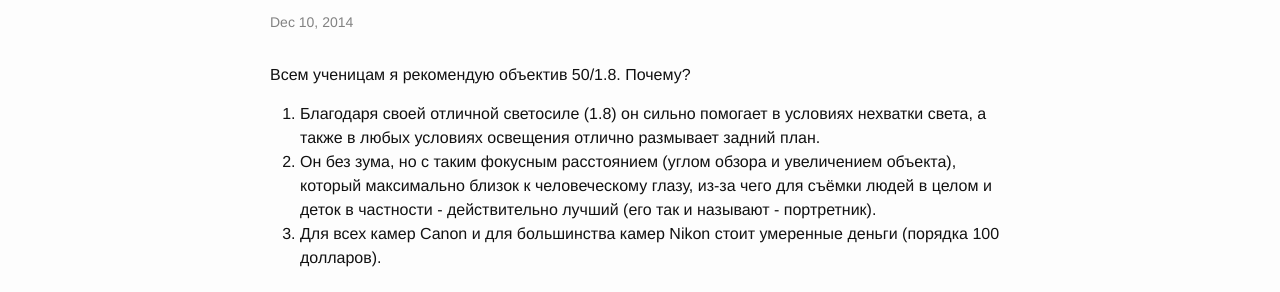
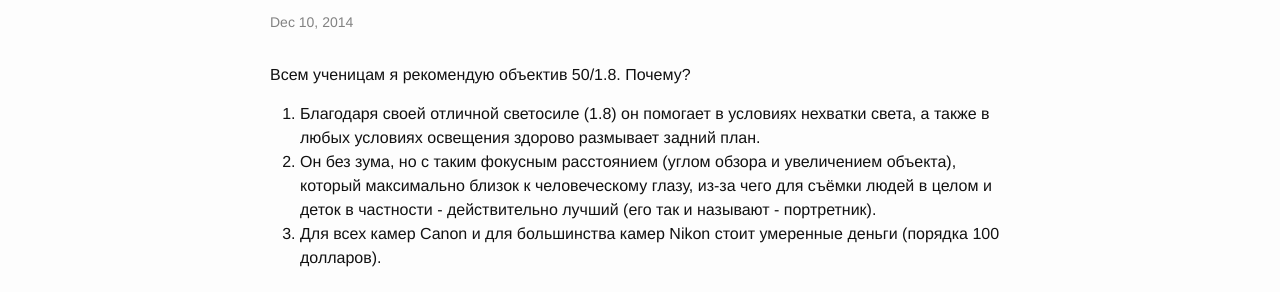
Before and after one commit to minaeva/minaeva.github.io, a Jekyll site: the page built from _posts/2014-12-10-lense50-1.8.md, in a window 1280 px wide. Shown: the part 137-429 px from the top of the page. Built offline with Jekyll 4.4.1, drawn with Linux system fonts in a browser that asks for light colours.

Commit message:
Update 2014-12-10-lense50-1.8.md

```diff
--- a/_posts/2014-12-10-lense50-1.8.md
+++ b/_posts/2014-12-10-lense50-1.8.md
@@ -6,7 +6,7 @@
 
 Всем ученицам я рекомендую объектив 50/1.8. Почему?
 
-1. Благодаря своей отличной светосиле (1.8) он сильно помогает в условиях нехватки света, а также в любых условиях освещения отлично размывает задний план.
+1. Благодаря своей отличной светосиле (1.8) он помогает в условиях нехватки света, а также в любых условиях освещения здорово размывает задний план.
 1. Он без зума, но с таким фокусным расстоянием (углом обзора и увеличением объекта), который максимально близок к человеческому глазу, из-за чего для съёмки людей в целом и деток в частности - действительно лучший (его так и называют - портретник).
 1. Для всех камер Canon и для большинства камер Nikon стоит умеренные деньги (порядка 100 долларов).
 
```
